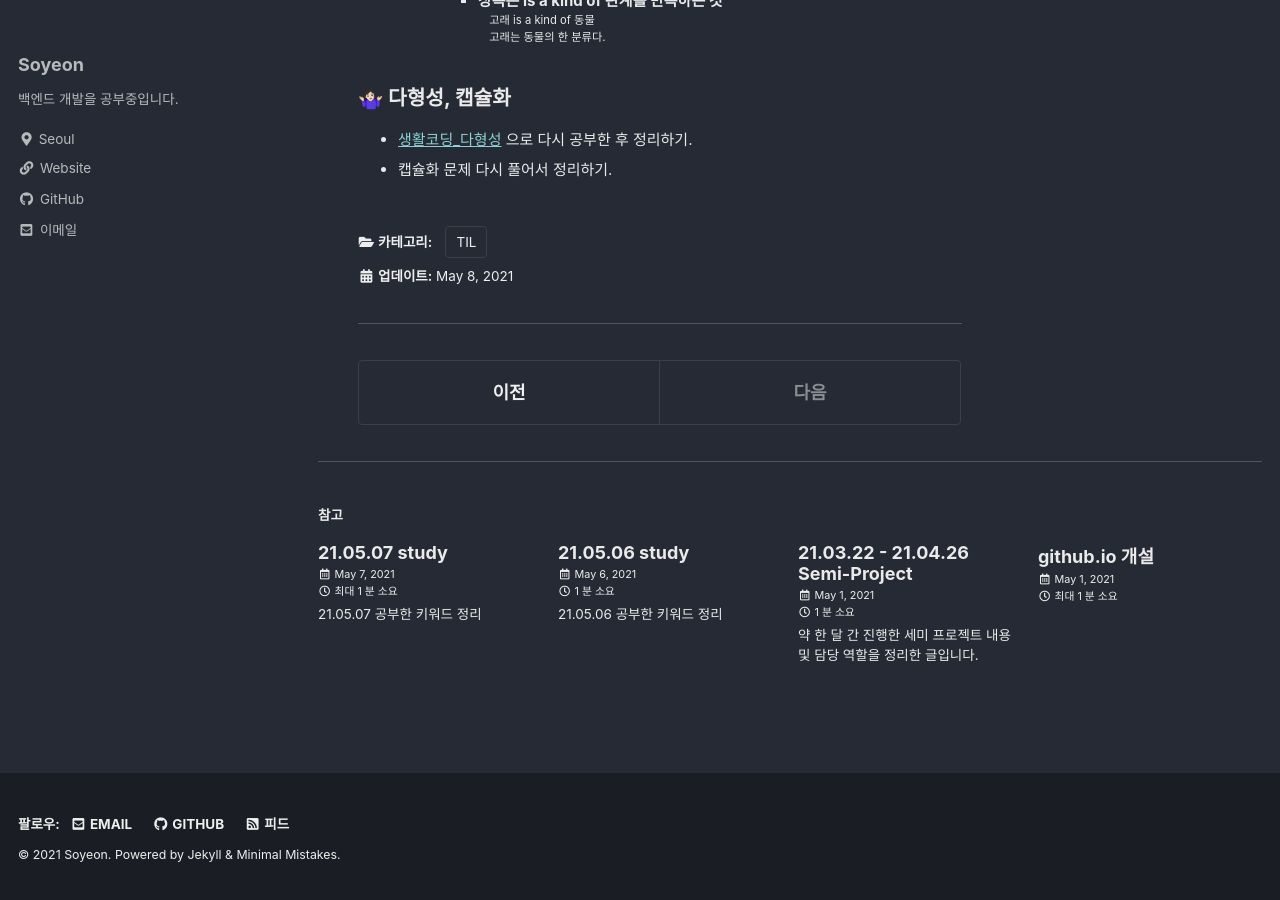
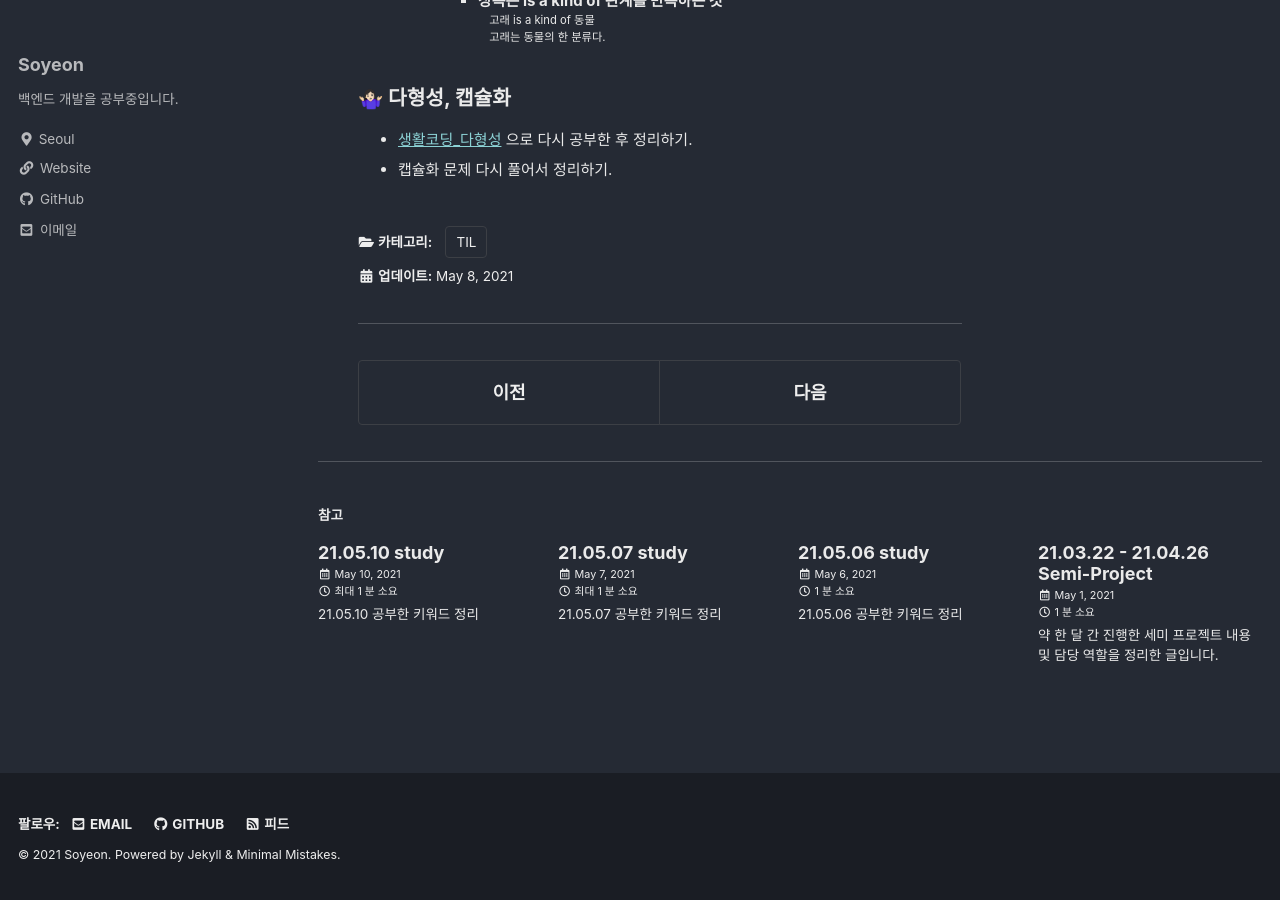
Before and after one commit to liv660/liv660.github.io, a Jekyll site: the page built from _posts/TIL/21.05.study/2021-05-08-210508.md, in a window 1280 px wide and 900 px high, scrolled down 3325 px. Built offline with Jekyll 4.4.1, drawn with Linux system fonts in a browser that asks for light colours; cached includes are drawn as plain includes; part of the change alters nothing that is shown.

Commit message:
Update TIL

````diff
--- a/_posts/TIL/21.05.study/2021-05-08-210508.md
+++ b/_posts/TIL/21.05.study/2021-05-08-210508.md
@@ -22,7 +22,7 @@ categories:
 
 + 백준 알고리즘 [10952](https://www.acmicpc.net/problem/10952), [10951](https://www.acmicpc.net/problem/10951) 풀이 완료
 
-  + 10951 풀이<br />
+  + 10951 풀이
     + 인텔리제이에서는 정상적으로 실행 되었으나, 백준에서는 런타임오류(NullPointer)가 발생했다.<br />
 
   ```java
--- /dev/null
+++ b/_posts/TIL/21.05.study/2021-05-10-210510.md
@@ -0,0 +1,48 @@
+---
+title:  "21.05.10 study"
+excerpt: "21.05.10 공부한 키워드 정리"
+categories:
+  - TIL
+---
+
+# 📝21.05.10 TIL
+
+
++ 백준 알고리즘 [1110](https://www.acmicpc.net/problem/1110) 풀이 완료
+
+  + 1110 풀이
+    + 풀면 풀수록 헷갈리기만 해서 [1110_해설]을 참고해서 풀었다.
+
+    <br/>
+
+  ```java
+  import java.io.BufferedReader;
+  import java.io.IOException;
+  import java.io.InputStreamReader;
+
+  public class B1110 {
+
+      public static void main(String[] args) {
+          BufferedReader br = new BufferedReader(new InputStreamReader(System.in));
+
+          try {
+              int N = Integer.parseInt(br.readLine());
+              int init = N;
+              int cnt = 0;
+
+              while(true) {
+                  N = ((N%10)*10) + (((N/10) + (N%10))%10);
+                  cnt++;
+
+                  if(init == N) break;
+              }
+
+              System.out.println(cnt);
+
+          } catch (IOException e) {
+              e.printStackTrace();
+          }
+      }
+  }
+
+  ```
````
